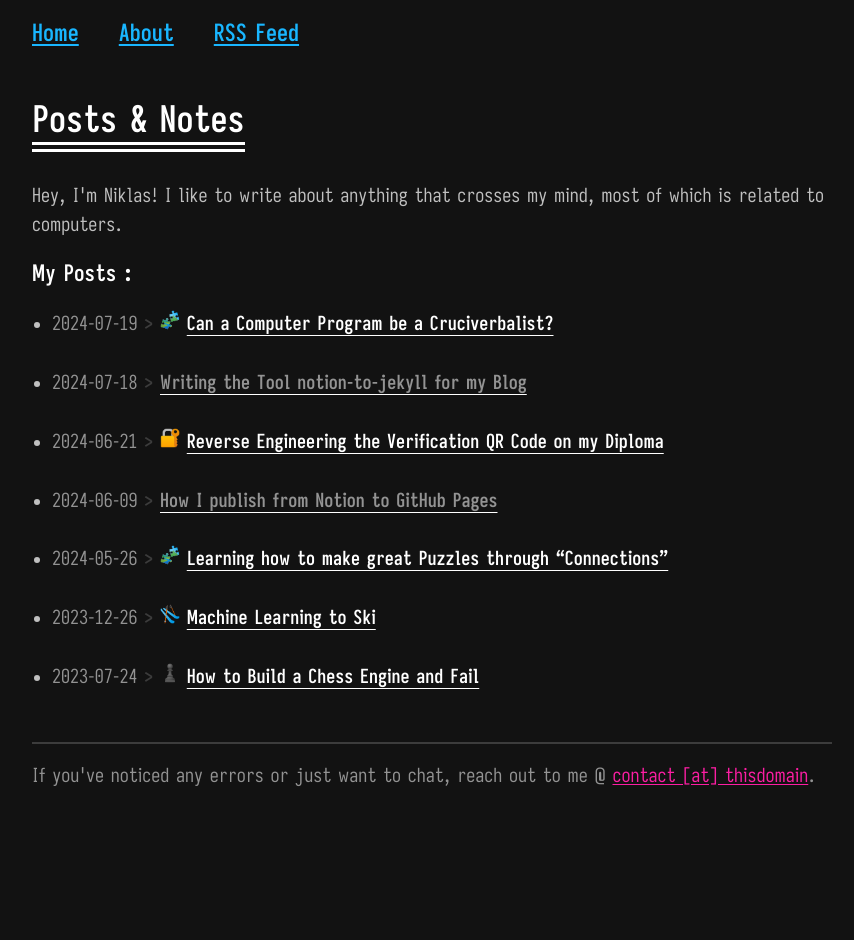
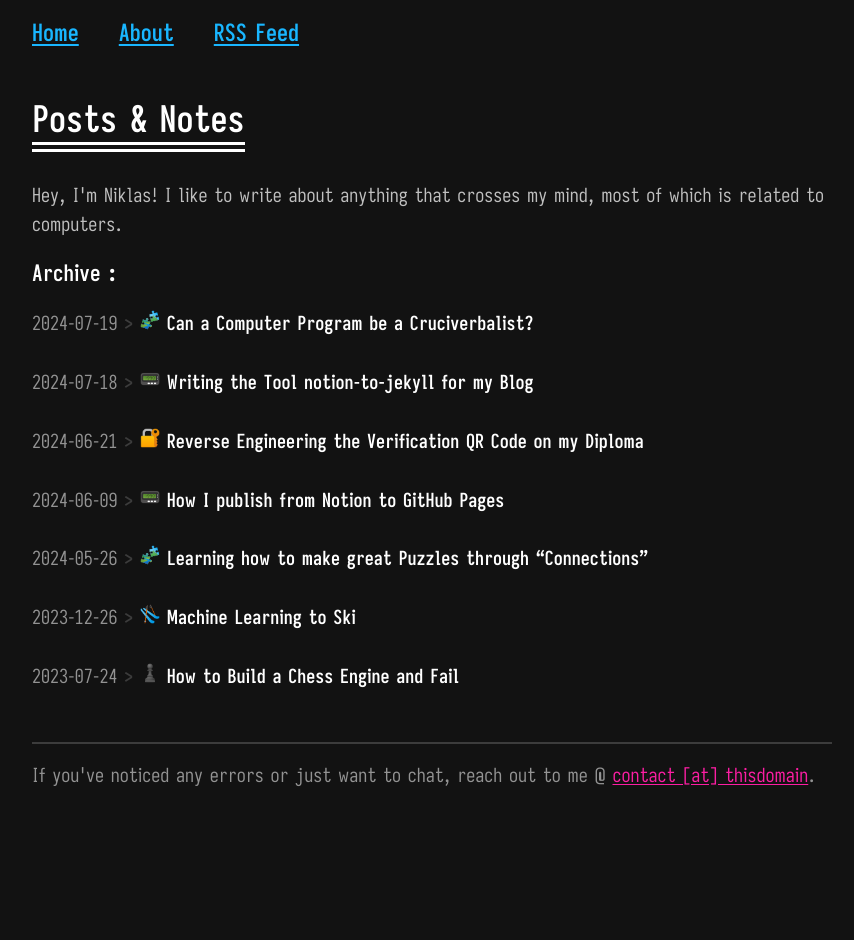
Before and after one commit to obrhubr/obrhubr.github.io, a Jekyll site: the page built from index.html, in a window 1280 px wide. Shown: the whole page, without its empty margins (208-1062 px from the left). Built offline with Jekyll 4.4.1, drawn with Linux system fonts in a browser that asks for light colours.

Commit message:
remove short notes type

```diff
--- a/_includes/all.html
+++ b/_includes/all.html
@@ -1,5 +1,5 @@
-<h3>My Posts :</h3>
-<ul>
+<h3>Archive :</h3>
+<ul class="post-list">
 	{% for post in site.posts %}
 		<li class="post">
 			<span class="published-date">
@@ -10,21 +10,12 @@
 				>
 			</span>
 
-			{% if post.short != true %}
 			<span>
 				<img class="inline-icon" src="/assets/{{ post.favicon }}"/>
 			</span>
-			{% endif %}
-
-			{% if post.short == true %}
-				<span>
-					<a class="link title short-post" href="{{ post.url }}">{{ post.title }} </a>
-				</span>
-			{% else %}
 			<span>
 				<a class="link title" href="{{ post.url }}">{{ post.title }} </a>
 			</span>
-			{% endif %}
 		</li>
   	{% endfor %}
 </ul>
--- a/_includes/styles/posts.css
+++ b/_includes/styles/posts.css
@@ -1,17 +1,18 @@
+.post-list {
+    padding-left: 0;
+}
+
 .post {
     margin-bottom: 30px;
+
+    list-style-type: none;
 }
 
 .title {
     color: var(--title-text-color);
-    text-decoration-color: var(--title-text-color);
-    text-underline-offset: 5px;
+    text-decoration: none;
 
     font-weight: 700;
-}
-
-.short-post {
-    color: var(--secondary-text-color);
 }
 
 .published-date {
```
Also changed, not shown: .devcontainer/devcontainer.json (added), 2 other files. Lines whose indentation alone changed are shown as unchanged.
